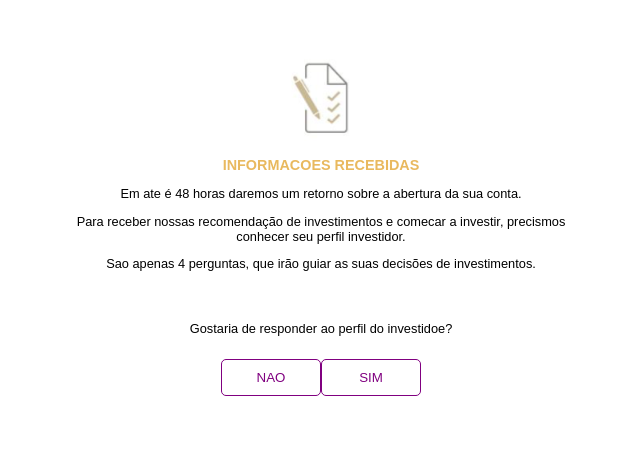
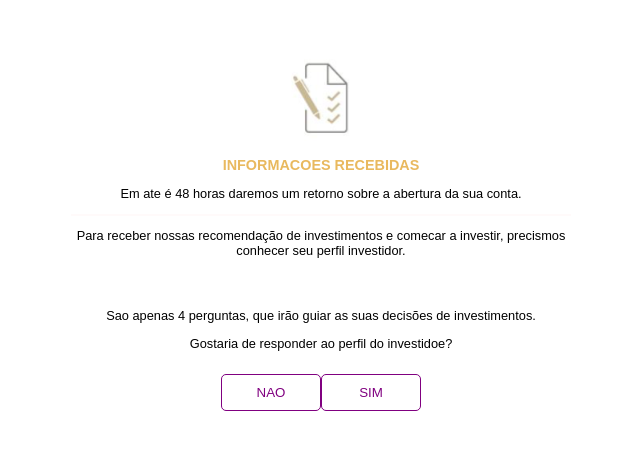
Before and after one commit to daniloagostinho/cedro, an Angular app: page / in a window 1280 px wide. Shown: the top 450 px of the page, without its empty margins (319-959 px from the left). Built offline with nearby package versions, Linux system fonts and the light colour scheme.

Commit message:
adicionando linha e estilizando-a

```diff
--- a/src/app/home/home.component.css
+++ b/src/app/home/home.component.css
@@ -4,6 +4,11 @@
     text-align: center;
 
     font-family: "Arial";
+}
+
+.wrapper
+hr {
+    border: 1px solid #fffafa;
 }
 
 .wrapper
--- a/src/app/home/home.component.html
+++ b/src/app/home/home.component.html
@@ -3,6 +3,8 @@
   <h2>informacoes recebidas</h2>
 
   <p>Em ate é 48 horas daremos um retorno sobre a abertura da sua conta.</p>
+
+  <hr>
   <p>Para receber nossas recomendação de investimentos e comecar a investir, precismos conhecer seu perfil investidor.</p>
   <p>Sao apenas 4 perguntas, que irão guiar as suas decisões de investimentos.</p>
 
```
